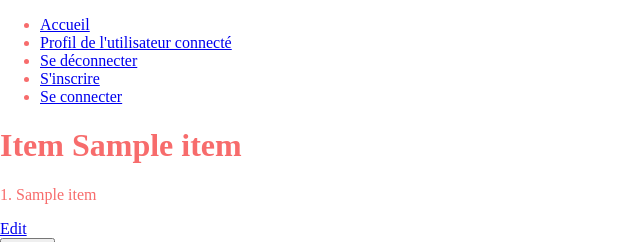
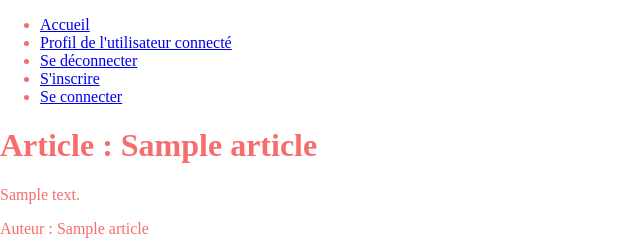
Before and after one commit to WildCodeSchool-2023-09/2023-09-PHP-Bordeaux-P2-Blog, a PHP site: the page made by src/View/Article/show.html.twig in a window 1280 px wide. Shown: the top 242 px of the page, without its empty margins (0-640 px from the left). Run offline with PHP 8.4, Linux system fonts and the light colour scheme; the template is opened without the code that fills it: most values are stand-ins (such as "Sample title", 1, 10 or a date in 2020); some libraries are stand-ins or nearby versions.

Commit message:
feature done + display article alone view manager controller ok

```diff
--- a/src/Controller/ArticleController.php
+++ b/src/Controller/ArticleController.php
@@ -27,7 +27,7 @@ class ArticleController extends AbstractController
         $articleManager = new ArticleManager();
         $article = $articleManager->getArticleById($articleId);
 
-        echo $this->twig->render('show.html.twig', ['article' => $article]);
+        echo $this->twig->render('Article/show.html.twig', ['article' => $article]);
     }
 
     public function addArticle()
--- a/src/View/Article/show.html.twig
+++ b/src/View/Article/show.html.twig
@@ -1,12 +1,13 @@
-{% extends 'layout.html.twig' %}
+{% extends 'layout.html.twig' %} {% block content %}
+<h1>Article : {{ article.title }}</h1>
+<p>{{ article.content | raw }}</p>
 
-{% block content %}
-    <h1>Item {{ item.title }}</h1>
-    <p>{{ item.id }}. {{ item.title }}</p>
-    <a href="/items/edit?id={{ item.id }}">Edit</a>
-    <form action="/items/delete" method="POST">
-        <input type="hidden" name="id" value="{{ item.id }}">
-        <button>Delete</button>
-    </form>
-    <a href="/items">Back</a>
+<p>
+    Auteur : {% if article.author_name is defined %}{{ article.author_name }}{%
+    else %}Auteur inconnu{% endif %}
+</p>
+
+<a href="/article/edit?id={{ article.id }}">Éditer</a>
+<a href="/article/delete?id={{ article.id }}">Supprimer</a>
+<a href="/profil">Back</a>
 {% endblock %}
--- a/src/View/Blog_user/profil.html.twig
+++ b/src/View/Blog_user/profil.html.twig
@@ -12,7 +12,7 @@ endblock %} {% block content %}
     {% for article in articles %}
     <li>
         <h3>{{ article.title }}</h3>
-        <p>{{ article.content }}</p>
+        <p>{{ article.content | raw }}</p>
         <a href="/article/edit?id={{ article.id }}">Éditer</a>
         <a href="/article/delete?id={{ article.id }}">Supprimer</a>
     </li>
--- a/src/View/Home/index.html.twig
+++ b/src/View/Home/index.html.twig
@@ -5,7 +5,8 @@
     {% for article in articles %}
     <li>
         <h2>{{ article.title }}</h2>
-        <p>{{ article.content }}</p>
+        <p>{{ article.content | raw }}</p>
+        <a href="/show?id={{ article.id }}">Voir l'article en détail</a>
         <p>{{ article.date }}</p>
         <p>{{ article.author_name }}</p>
     </li>
--- a/src/routes.php
+++ b/src/routes.php
@@ -14,7 +14,7 @@ return [
     'profil' => ['ProfilController', 'profil'],
     'article' => ['ArticleController', 'index'],
     'article/edit' => ['ArticleController', 'editArticleById', ['id']],
-    'article/show' => ['ArticleController', 'showArticleById', ['id']],
+    'show' => ['ArticleController', 'showArticleById', ['id']],
     'article/add' => ['ArticleController', 'addArticle'],
     'article/delete' => ['ArticleController', 'deleteArticleById', ['id']],
     'login' => ['ProfilController', 'login'],
```
Also changed, not shown: database.sql (deleted, +0 -66 lines), src/Model/ArticleManager.php (+9 -4 lines), src/View/Article/index.html.twig (deleted, +0 -13 lines), 3 other files.
